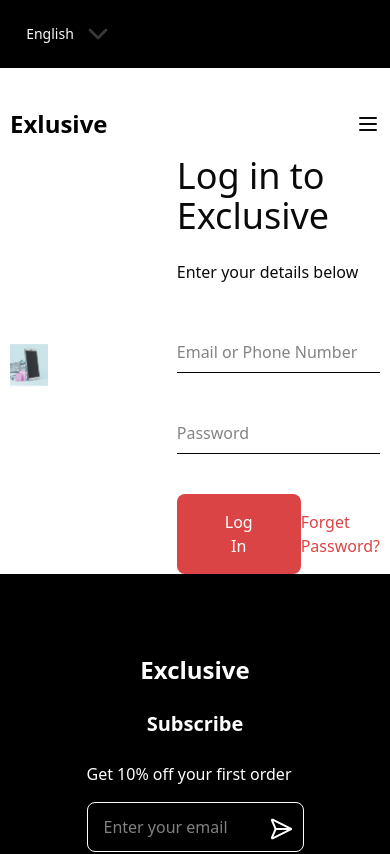
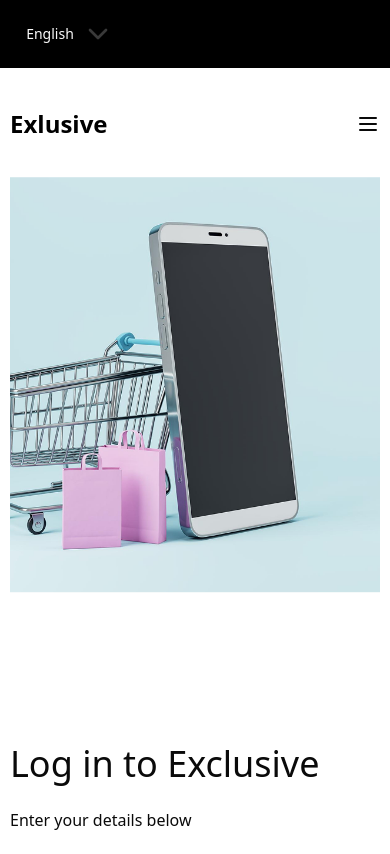
Before and after one commit to B1lol-dev/Exclusive-shop-webapp, a React (Vite) app: page /sign-in in a window 390 px wide. Shown: the top 854 px of the page. Built offline with nearby package versions, Linux system fonts and the light colour scheme.

Commit message:
added responsive design to all pages

```diff
--- a/src/components/layout/Header.tsx
+++ b/src/components/layout/Header.tsx
@@ -135,6 +135,8 @@ function HeaderMobileSidebar({
   isSidebarShowing: boolean;
   setIsSidebarShowing: React.Dispatch<React.SetStateAction<boolean>>;
 }) {
+  const { isAuthenticated } = useAuth();
+
   return (
     <div
       className={`hidden max-sm:flex flex-col gap-7 fixed z-10 top-0 left-0 bg-ex-white h-screen p-8 transition duration-300 ${
@@ -163,6 +165,15 @@ function HeaderMobileSidebar({
             <Link to={link.split(" ").join("-")}>{link}</Link>
           </li>
         ))}
+        {isAuthenticated() ? (
+          <li className="text-xl capitalize transition duration-200 hover:border-b-1 hover:border-b-gray-400">
+            <Link to={`/account`}>account</Link>
+          </li>
+        ) : (
+          <li className="text-xl capitalize transition duration-200 hover:border-b-1 hover:border-b-gray-400">
+            <Link to={`/sign-in`}>sign in</Link>
+          </li>
+        )}
       </ul>
       <div className="flex items-center gap-4 flex-col">
         <Link to="/whishlist">
--- a/src/pages/Auth/SignIn.tsx
+++ b/src/pages/Auth/SignIn.tsx
@@ -56,7 +56,7 @@ export const SignIn = () => {
       <Header />
       <main>
         <section>
-          <Container className="flex items-center justify-center gap-[129px]">
+          <Container className="flex items-center justify-center gap-[129px] max-xl:flex-col max-xl:pb-50">
             <div>
               <img src={phone_img} alt="Phone" />
             </div>
```
